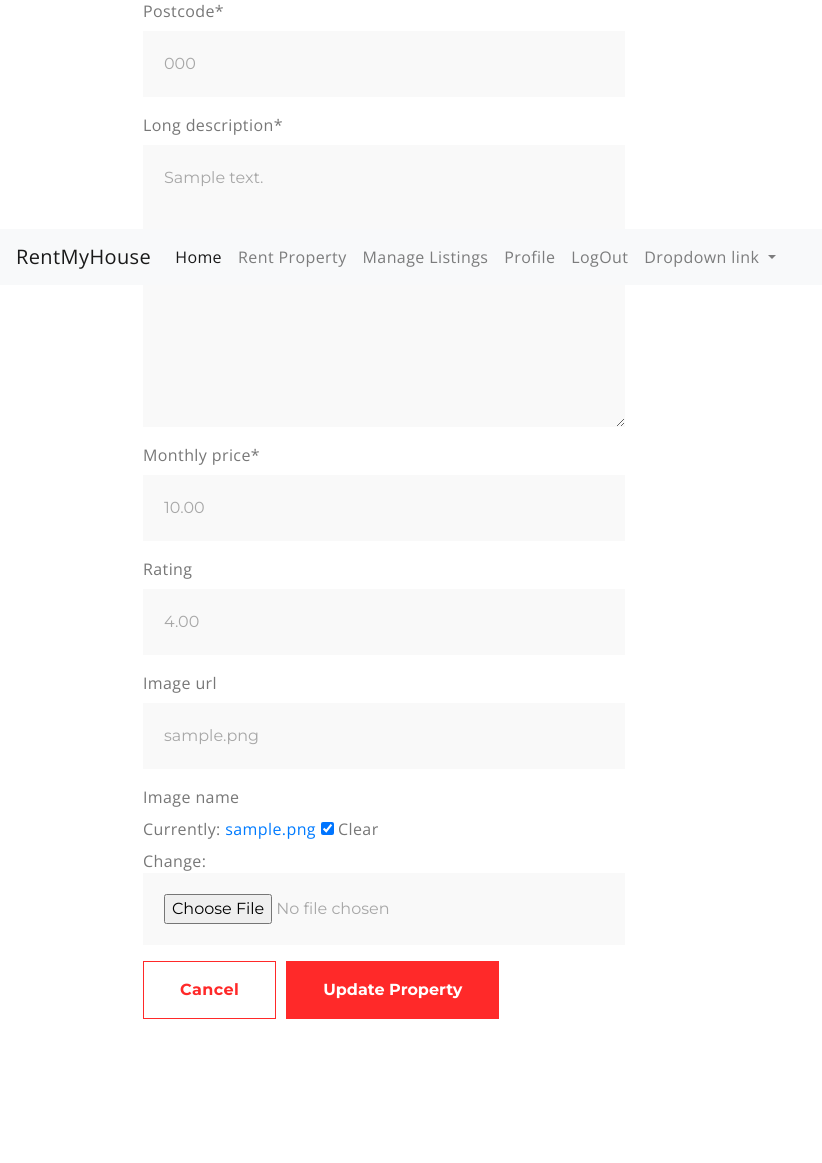
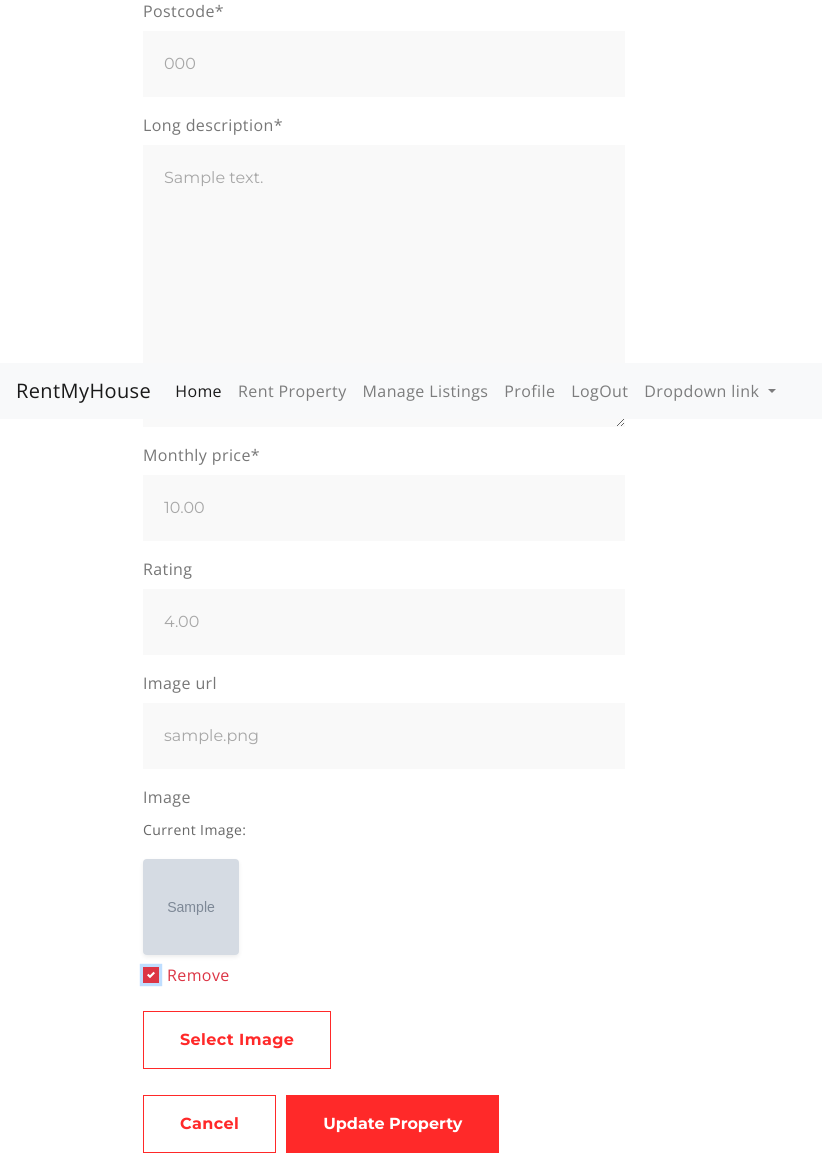
Before and after one commit to Code-Institute-Submissions/Milestone_4-3, a Django app: page /properties/edit/1 in a window 1280 px wide, after a click on "Remove". Shown: the part 656-1819 px from the top of the page, without its empty margins (0-822 px from the left). Before the commit the page ends 1675 px from the top, so only its background shows below. Run offline with Django 3.2, Linux system fonts and the light colour scheme; a user stored in the database is signed in; tables that the repository leaves empty hold one stand-in row (values such as "Sample post"); grey boxes marked "Sample" are stand-in pictures; some libraries are stand-ins or nearby versions.

Commit message:
fixed image on views and edit

```diff
--- a/properties/forms.py
+++ b/properties/forms.py
@@ -1,5 +1,6 @@
 from django import forms
 from .models import Property, Category
+from .widgets import CustomClearableFileInput
 
 
 class PropertyForm(forms.ModelForm):
@@ -7,6 +8,8 @@ class PropertyForm(forms.ModelForm):
     class Meta:
         model = Property
         fields = '__all__'
+
+    image_name = forms.ImageField(label='Image', required=False, widget=CustomClearableFileInput)
 
     def __init__(self, *args, **kwargs):
         super().__init__(*args, **kwargs)
--- /dev/null
+++ b/properties/templates/properties/custom_widget_templates/custom_clearable_file_input.html
@@ -0,0 +1,18 @@
+{% if widget.is_initial %}
+    <p>{{ widget.initial_text }}:</p>
+    <a href="{{ widget.value.url }}">
+        <img width="96" height="96" class="rounded shadow-sm" src="{{ widget.value.url }}">
+    </a>
+    {% if not widget.required %}
+        <div class="custom-control custom-checkbox mt-2">
+            <input class="custom-control-input" type="checkbox" name="{{ widget.checkbox_name }}" id="{{ widget.checkbox_id }}">
+            <label class="custom-control-label text-danger" for="{{ widget.checkbox_id }}">{{ widget.clear_checkbox_label }}</label>
+        </div>
+    {% endif %}<br>
+    {{ widget.input_text }}
+{% endif %}
+<span class="btn flat-btn rounded-0 btn-file">
+    Select Image <input id="new-image" type="{{ widget.type }}" name="{{ widget.name }}"{% include "django/forms/widgets/attrs.html" %}>
+</span>
+<strong><p class="text-danger" id="filename"></p></strong>
+<div class="w-100 clearfix"></div>
--- a/properties/templates/properties/properties.html
+++ b/properties/templates/properties/properties.html
@@ -26,7 +26,7 @@
                             <div class="card h-100 border-0">
                                 {% if property.image_name %}
                                 <a href="{% url 'property_details' property.id %}">
-                                    <img class="card-img-top img-fluid" src="{{ property.image.url }}" alt="{{ property.short_description }}">
+                                    <img class="card-img-top img-fluid" src="{{ property.image_name.url }}" alt="{{ property.short_description }}">
                                 </a>
                                 {% else %}
                                 <a href="{% url 'property_details' property.id %}">
--- a/properties/templates/properties/property_details.html
+++ b/properties/templates/properties/property_details.html
@@ -14,13 +14,13 @@
         <div class="row">
             <div class="col-12 col-md-6 col-lg-4 offset-lg-2">
                 <div class="image-container my-5">
-                        {% if property.image.image_name %}
+                        {% if property.image_name %}
                         <a href="{{ property.image.url }}" target="_blank">
-                            <img class="card-img-top img-fluid" src="{{ property.image.image_url }}" alt="{{ property.name }}">
+                            <img class="card-img-top img-fluid" src="{{ property.image_name.url }}" alt="{{ property.short_description }}">
                         </a>
                         {% else %}
                         <a href="">
-                            <img class="card-img-top img-fluid" src="{{ MEDIA_URL }}noimage.png" alt="{{ property.name }}">
+                            <img class="card-img-top img-fluid" src="{{ MEDIA_URL }}noimage.png" alt="{{ property.short_description }}">
                         </a>
                     {% endif %}
                 </div>
--- a/properties/views.py
+++ b/properties/views.py
@@ -51,7 +51,6 @@ def add_property(request):
 @login_required
 def edit_property(request, property_id):
     """ Edit a property """
-    print(request.user)
     property = get_object_or_404(Property, pk=property_id)
     if request.method == 'POST':
         form = PropertyForm(request.POST, request.FILES, instance=property)
--- a/static/css/base.css
+++ b/static/css/base.css
@@ -89,6 +89,35 @@ small {
     color: #a7a7a7;
 }
 
+/* Property Form */
+
+.btn-file {
+    position: relative;
+    overflow: hidden;
+}
+
+.btn-file input[type="file"] {
+    position: absolute;
+    top: 0;
+    right: 0;
+    min-width: 100%;
+    min-height: 100%;
+    opacity: 0;
+    cursor: pointer;
+}
+
+.custom-checkbox .custom-control-label::before {
+    border-radius: 0;
+    border-color: #dc3545;
+}
+
+.custom-checkbox .custom-control-input:checked~.custom-control-label::before {
+    background-color: #dc3545;
+    border-color: #dc3545;
+    border-radius: 0;
+}
+
+
  /* -------------------------------- Media Queries */
 
 /* Slightly larger container on xl screens */
```
Also changed, not shown: properties/widgets.py (added, +9 -0 lines), media/property1_iqH1Ez2.jpg (added), media/property1_zN1QlaN.jpg (added).
